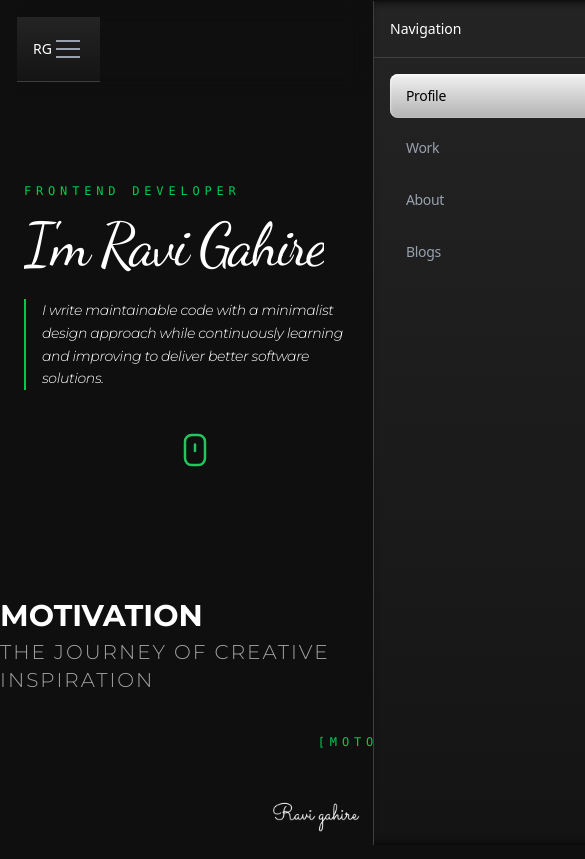
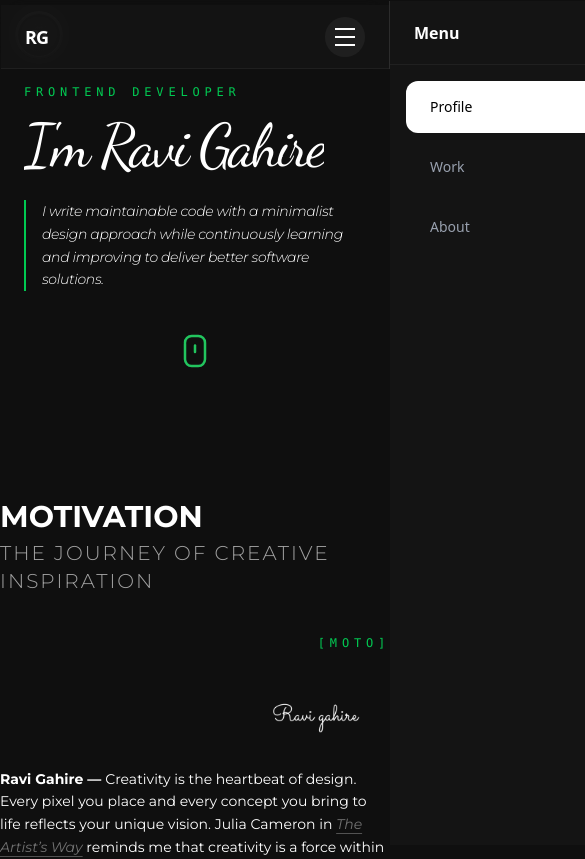
Before and after one commit to RaviGahire/Portfolio, a React (Vite) app: page / in a window 390 px wide. Shown: the top 859 px of the page, 585 px wide, since content can reach past the window. Built offline with nearby package versions, Linux system fonts and the light colour scheme.

Commit message:
fixed navbar postions

```diff
--- a/src/Components/Header.jsx
+++ b/src/Components/Header.jsx
@@ -9,14 +9,8 @@ export const Header = () => {
 
     useEffect(() => {
         const handleScroll = () => {
-
-            if (window.scrollY > 20) {
-                setIsScrolled(true);
-            } else {
-                setIsScrolled(false);
-            }
+            setIsScrolled(window.scrollY > 20);
         };
-
         window.addEventListener('scroll', handleScroll);
         return () => window.removeEventListener('scroll', handleScroll);
     }, []);
@@ -24,37 +18,38 @@ export const Header = () => {
     return (
         <header
             aria-label='header'
-            className="sticky top-0 z-50 w-full px-4 "
+            className="fixed top-0 left-0 z-100 w-full md:px-4 md:pt-4 transition-all duration-300"
         >
             <motion.div
                 initial={false}
                 animate={{
-
-                    paddingTop: isScrolled ? "10px" : "16px",
-                    paddingBottom: isScrolled ? "10px" : "16px",
-                    backgroundColor: isScrolled ? "rgba(0, 0, 0, 0.8)" : "rgba(0, 0, 0, 0)",
+                    // Only shrink width on desktop (md), keep 100% on mobile for stability
+                    width: isScrolled ? "95%" : "100%",
+                    backgroundColor: isScrolled ? "rgba(10, 10, 10, 0.8)" : "rgba(10, 10, 10, 0)",
                     borderColor: isScrolled ? "rgba(255, 255, 255, 0.1)" : "rgba(255, 255, 255, 0)",
-                    width: isScrolled ? "95%" : "100%"
                 }}
-                transition={{ duration: 0.4, ease: "easeInOut" }}
+                transition={{ duration: 0.4 }}
                 className={`
                     flex justify-between items-center max-w-7xl mx-auto
-                    rounded-2xl backdrop-blur-md border
-                    ${isScrolled ? 'shadow-2xl shadow-indigo-500/10' : ''}
+                    rounded-3xl backdrop-blur-md border px-4 py-3
+                    ${isScrolled ? 'shadow-xl' : ''}
                 `}
             >
-                <div className="hidden md:block mx-2">
+                {/* Logo Area */}
+                <div className="shrink-0">
                     <Logo />
                 </div>
 
-                <div className="">
+                {/* Navbar Area - This remains centered */}
+                <div className="grow flex justify-center">
                     <Navbar />
                 </div>
 
-                <div className="hidden md:block mx-2">
+                {/* Resume Area */}
+                <div className="hidden md:block shrink-0">
                     <ResumeBtn />
                 </div>
             </motion.div>
         </header>
-    )
-}
+    );
+};
--- a/src/Components/Navbar.jsx
+++ b/src/Components/Navbar.jsx
@@ -8,7 +8,7 @@ export const Navbar = () => {
     { title: 'Profile', path: '/' },
     { title: 'Work', path: '/work' },
     { title: 'About', path: '/aboutme' },
-    { title: 'Blogs', path: '/blogs' },
+    // { title: 'Blogs', path: '/blogs' },
 
   ];
 
@@ -21,30 +21,21 @@ export const Navbar = () => {
   };
 
   return (
-    <div className="w-full flex items-center justify-center isolate font-sans antialiased">
+<div className="fixed top-1 left-0 w-full z-100 font-sans antialiased">
+    {/* Desktop Navbar */}
+  <div className="hidden md:flex items-center justify-center">
+    <div className="relative flex items-center justify-center w-fit rounded-full border border-[#3f3f3f]
+                  bg-linear-to-t from-[#141414] to-[#242424]
+                  shadow-[inset_6px_0_10px_black]
+                  after:absolute after:-inset-1 after:-z-10 after:block after:rounded-full
+                  after:bg-linear-to-b after:from-[#3f3f3f] after:to-[#212121] after:content-['']">
 
-      {/* Desktop Navbar */}
-      <div className="hidden md:relative md:flex md:items-center md:justify-center md:mx-auto md:max-w-full md:w-fit md:rounded-full md:border md:border-[#3f3f3f]
-                      md:bg-linear-to-t md:from-[#141414] md:to-[#242424]
-                      md:shadow-[inset_6px_0_10px_black]
-                      md:after:absolute md:after:-inset-1 md:after:-z-10 md:after:block md:after:rounded-full
-                      md:after:bg-linear-to-b md:after:from-[#3f3f3f] md:after:to-[#212121] md:after:content-['']">
-
-        {/* Active Bubble (Follows --active) */}
       <div className="absolute rounded-full transition-all duration-300 z-2 pointer-events-none
                       [position-anchor:--active] top-[anchor(top)] right-[anchor(right)] bottom-[anchor(bottom)] left-[anchor(left)]
                       bg-linear-to-b from-[#f2f2f2] to-[#b3b3b3]
                       shadow-[inset_0_1px_3px_white]">
       </div>
 
-        {/* Hover Bubble (Follows --nav) */}
-        <div className="absolute rounded-full transition-all duration-200 z-1 pointer-events-none
-                        [position-anchor:--nav] top-[anchor(top)] right-[anchor(right)] bottom-[anchor(bottom)] left-[anchor(left)]
-                        bg-linear-to-b from-[#3f3f3f] to-[#212121]
-                        shadow-[inset_0_1px_3px_rgba(255,255,255,0.1)]">
-        </div>
-
-        {/* .nav - Overflow handling for desktop */}
       <nav className="relative m-1.5 flex items-center [anchor-name:--nav]">
         <ul className="flex items-center">
           {navItems.map((item) => (
@@ -54,12 +45,7 @@ export const Navbar = () => {
                 className={({ isActive }) => `
                   relative z-10 block text-center whitespace-nowrap px-8 py-3
                   text-sm font-medium no-underline transition-colors tracking-tight
-                    before:absolute before:inset-0 before:block before:content-['']
-                    hover:before:[anchor-name:--nav]
-                    ${isActive
-                      ? 'text-black [anchor-name:--active]'
-                      : 'text-gray-400 hover:text-white'
-                    }
+                  ${isActive ? 'text-black [anchor-name:--active]' : 'text-gray-400 hover:text-white'}
                 `}
               >
                 {item.title}
@@ -69,84 +55,47 @@ export const Navbar = () => {
         </ul>
       </nav>
     </div>
+  </div>
 
-      {/* Mobile Navbar */}
-      <div className="md:hidden w-full flex items-center justify-between px-4 py-4 border-b border-[#3f3f3f]
-                      bg-linear-to-t from-[#141414] to-[#242424]">
+  {/* Mobile Navbar Bar  */}
+  <div className="md:hidden w-full flex items-center justify-between px-6 h-16 border-b border-white/5 bg-[#141414]/90 backdrop-blur-xl relative">
+    <div className="text-white font-bold text-lg tracking-tighter">RG</div>
 
-        {/* Mobile Menu Logo/Brand */}
-        <div className="text-white font-medium text-sm">RG</div>
-
-        {/* Hamburger Button */}
     <button
       onClick={toggleMenu}
-          className="relative w-8 h-8 flex flex-col items-center justify-center gap-1.5
-                     focus:outline-none focus:ring-2 focus:ring-[#3f3f3f] rounded-lg
-                     transition-all duration-300"
+      className="relative z-110 w-10 h-10 flex flex-col items-center justify-center gap-1.5 rounded-full bg-white/5 overflow-hidden"
       aria-label="Toggle menu"
-          aria-expanded={isMenuOpen}
     >
-          {/* Top Line */}
-          <span className={`w-6 h-0.5 bg-gray-400 transition-all duration-300 ${
-            isMenuOpen ? 'rotate-45 translate-y-2' : ''
-          }`}></span>
-
-          {/* Middle Line */}
-          <span className={`w-6 h-0.5 bg-gray-400 transition-all duration-300 ${
-            isMenuOpen ? 'opacity-0' : ''
-          }`}></span>
-
-          {/* Bottom Line */}
-          <span className={`w-6 h-0.5 bg-gray-400 transition-all duration-300 ${
-            isMenuOpen ? '-rotate-45 -translate-y-2' : ''
-          }`}></span>
+      {/*  Hamburger  */}
+      <span className={`w-5 h-0.5 bg-white transition-all duration-300 transform ${isMenuOpen ? 'rotate-45 translate-y-2' : ''}`}></span>
+      <span className={`w-5 h-0.5 bg-white transition-all duration-300 ${isMenuOpen ? 'opacity-0' : 'opacity-100'}`}></span>
+      <span className={`w-5 h-0.5 bg-white transition-all duration-300 transform ${isMenuOpen ? '-rotate-45 -translate-y-2' : ''}`}></span>
     </button>
   </div>
 
-      {/* Mobile Menu Overlay */}
-      {isMenuOpen && (
+  {/* Mobile Menu Overlay - Ensured standard fixed behavior */}
   <div
-          className="fixed inset-0 bg-black/50 md:hidden z-40"
+    className={`fixed inset-0 bg-black/60  z-101 transition-opacity duration-300 md:hidden ${isMenuOpen ? 'opacity-100' : 'opacity-0 pointer-events-none'}`}
     onClick={closeMenu}
-          aria-hidden="true"
-        ></div>
-      )}
+  />
 
   {/* Mobile Menu Panel */}
-      <nav className={`fixed top-0 right-0 h-screen w-72 bg-linear-to-t from-[#141414] to-[#242424]
-                       border-l border-[#3f3f3f] shadow-[inset_-6px_0_10px_black]
-                       transform transition-transform duration-300 z-41 md:hidden
-                       overflow-y-auto
-                       ${isMenuOpen ? 'translate-x-0' : 'translate-x-full'}`}>
-
-        {/* Close Button */}
-        <div className="flex items-center justify-between p-4 border-b border-[#3f3f3f]">
-          <span className="text-white font-medium text-sm">Navigation</span>
-          <button
-            onClick={closeMenu}
-            className="text-gray-400 hover:text-white transition-colors"
-            aria-label="Close menu"
-          >
-            <svg className="w-6 h-6" fill="none" stroke="currentColor" viewBox="0 0 24 24">
-              <path strokeLinecap="round" strokeLinejoin="round" strokeWidth={2} d="M6 18L18 6M6 6l12 12" />
-            </svg>
-          </button>
+  <nav className={`fixed top-0 right-0 h-full w-72 bg-[#141414] border-l border-white/10 z-102 md:hidden transform transition-transform duration-300 ease-in-out ${isMenuOpen ? 'translate-x-0' : 'translate-x-full'}`}>
+    <div className="flex flex-col h-screen bg-[#141414]">
+      <div className="p-6 h-16 border-b border-white/5 flex items-center justify-between">
+        <span className="text-white font-bold">Menu</span>
+        <button onClick={closeMenu} className="text-gray-400 text-xl p-2 hover:text-white transition-colors">✕</button>
       </div>
 
-        {/* Menu Items */}
-        <ul className="flex flex-col p-4 gap-2">
+      <ul className="flex flex-col p-4 gap-2 overflow-y-auto">
         {navItems.map((item) => (
           <li key={item.title}>
             <NavLink
               to={item.path}
               onClick={closeMenu}
               className={({ isActive }) => `
-                  relative block px-4 py-3 rounded-lg text-sm font-medium
-                  no-underline transition-all duration-200 tracking-tight
-                  ${isActive
-                    ? 'text-black bg-linear-to-b from-[#f2f2f2] to-[#b3b3b3] shadow-[inset_0_1px_3px_white]'
-                    : 'text-gray-400 hover:text-white hover:bg-linear-to-b hover:from-[#3f3f3f] hover:to-[#212121]'
-                  }
+                block px-6 py-4 rounded-xl text-sm font-medium transition-all
+                ${isActive ? 'bg-white text-black font-bold' : 'text-gray-400 hover:bg-white/5'}
               `}
             >
               {item.title}
@@ -154,18 +103,9 @@ export const Navbar = () => {
           </li>
         ))}
       </ul>
+    </div>
   </nav>
 
-      <style dangerouslySetInnerHTML={{ __html: `
-        /* Hide scrollbar for Chrome, Safari and Opera */
-        .no-scrollbar::-webkit-scrollbar { display: none; }
-        /* Hide scrollbar for IE, Edge and Firefox */
-        .no-scrollbar { -ms-overflow-style: none; scrollbar-width: none; }
-
-        @media (prefers-reduced-motion: no-preference) {
-          html { interpolate-size: allow-keywords; }
-        }
-      `}} />
 </div>
 
   );
--- a/src/router/AppRoutes.jsx
+++ b/src/router/AppRoutes.jsx
@@ -1,6 +1,6 @@
 import React from 'react'
 import { BrowserRouter as Router, Routes, Route } from 'react-router-dom'
-import {MainLayout} from '../layout/MainLayout'
+import { MainLayout } from '../layout/MainLayout'
 import { ProfilePage } from '../pages/ProfilePage'
 import { AboutPage } from '../pages/AboutPage'
 import { ProjectPage } from '../pages/ProjectPage'
@@ -15,8 +15,8 @@ export const AppRoutes = () => {
                 <Routes>
                     <Route path={'/'} element={<ProfilePage />} />
                     <Route path={'/aboutme'} element={<AboutPage />} />
-                    <Route path={'/work'} element={<ProjectPage/>} />
-                    <Route path={'/blogs'} element={<MyBlogs />} />
+                    <Route path={'/work'} element={<ProjectPage />} />
+                    {/* <Route path={'/blogs'} element={<MyBlogs />} /> */}
                     <Route path={'/contact'} element={<Contact />} />
                 </Routes>
             </MainLayout>
```
Lines whose indentation alone changed are shown as unchanged.
